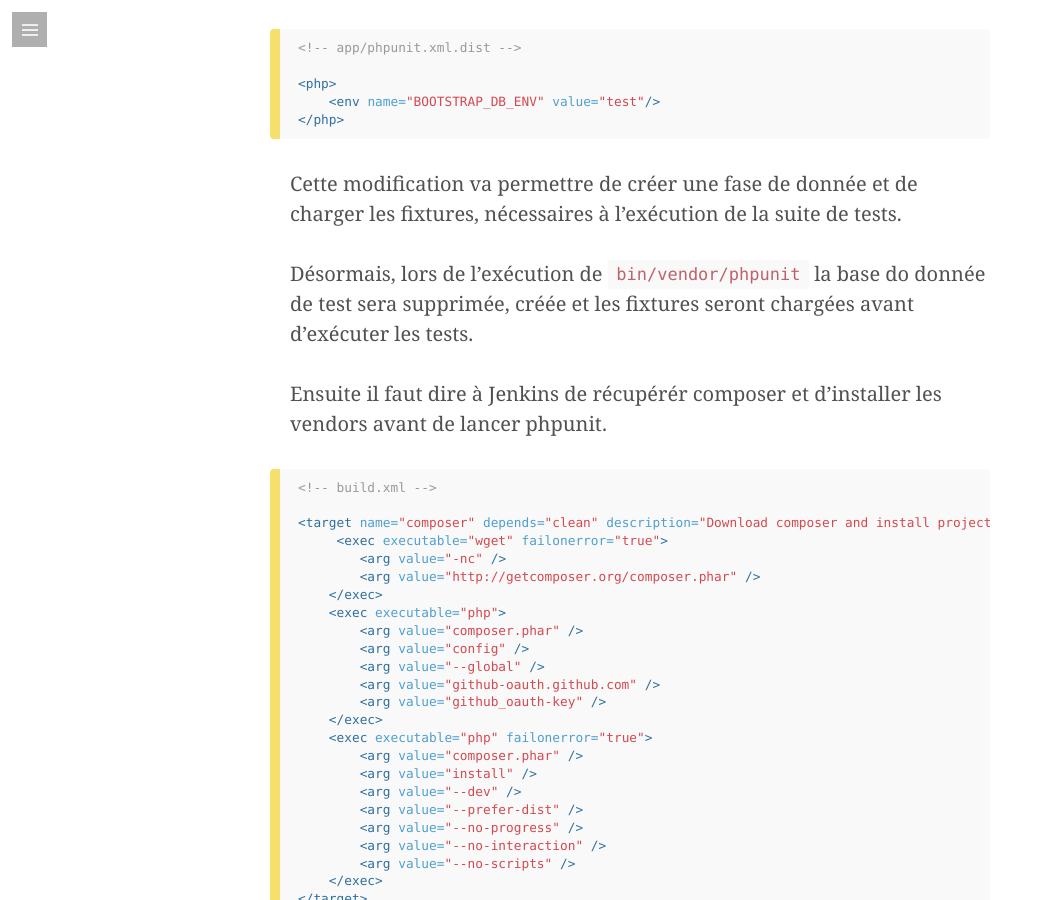
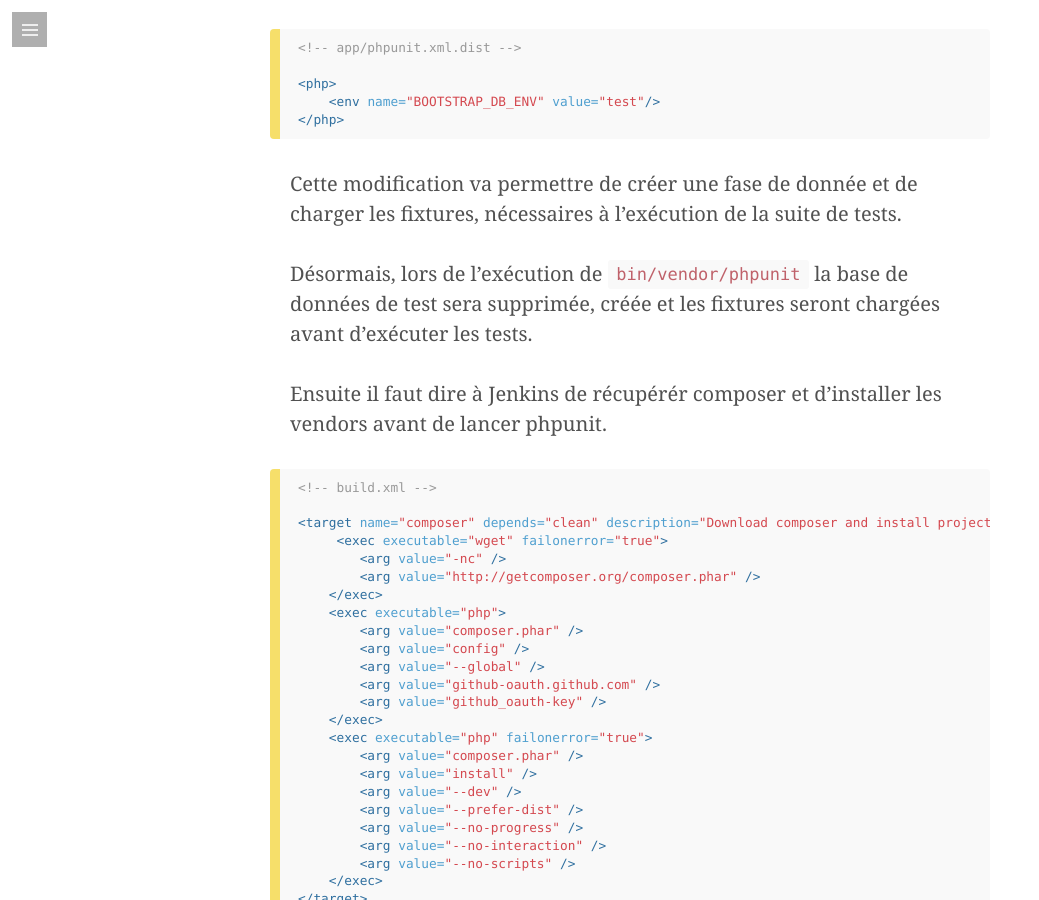
Before and after one commit to luxifer/luxifer.github.io, a Jekyll site: the page built from _posts/2013-05-31-integration-continue-avec-symfony-2-composer-et-jenkins.md, in a window 1280 px wide and 900 px high, scrolled down 3144 px. Shown: the whole window, without its empty margins (0-1039 px from the left). Built offline with Jekyll 4.4.1, drawn with Linux system fonts in a browser that asks for light colours; nearby versions of some CDN libraries; some web fonts are replaced; comment, search, counter and statistics services are not loaded.

Commit message:
Update 2013-05-31-integration-continue-avec-symfony-2-composer-et-jenkins.md

```diff
--- a/_posts/2013-05-31-integration-continue-avec-symfony-2-composer-et-jenkins.md
+++ b/_posts/2013-05-31-integration-continue-avec-symfony-2-composer-et-jenkins.md
@@ -88,7 +88,7 @@ Ensuite pour définir cette variable d'environnement, il faut rajouter ceci dans
 
 Cette modification va permettre de créer une fase de donnée et de charger les fixtures, nécessaires à l'exécution de la suite de tests.
 
-Désormais, lors de l'exécution de `bin/vendor/phpunit` la base do donnée de test sera supprimée, créée et les fixtures seront chargées avant d'exécuter les tests.
+Désormais, lors de l'exécution de `bin/vendor/phpunit` la base de données de test sera supprimée, créée et les fixtures seront chargées avant d'exécuter les tests.
 
 Ensuite il faut dire à Jenkins de récupérér composer et d'installer les vendors avant de lancer phpunit.
 
```
